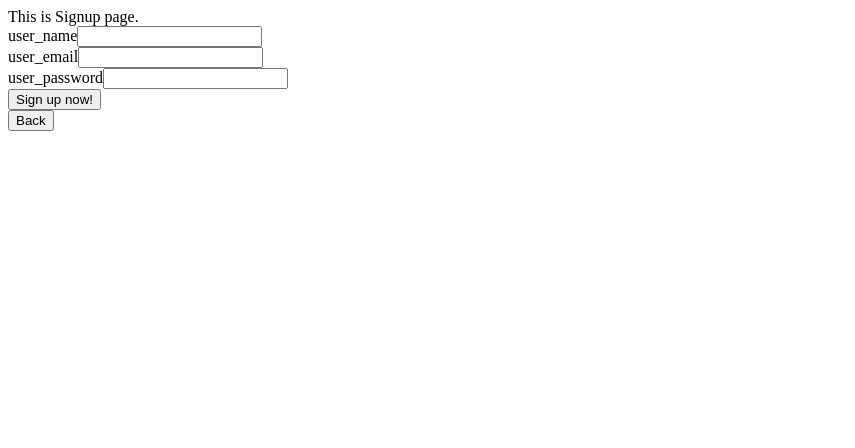
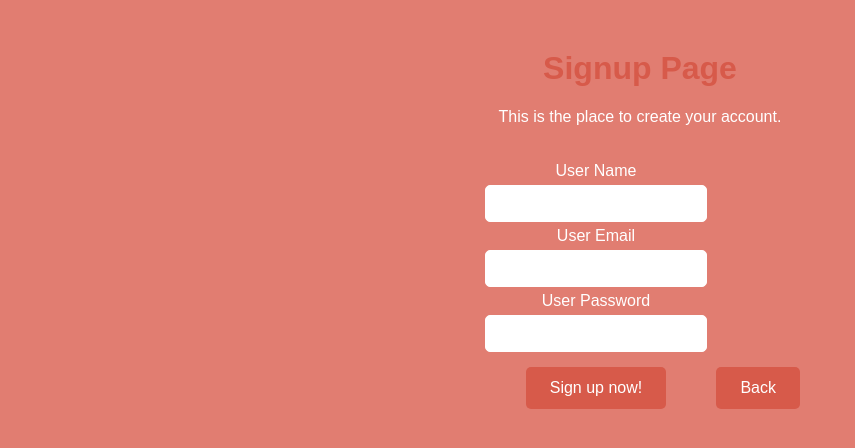
Before and after one commit to Zhu-Lifeng/Cloud-Computing-miniproject, a Python web app: template MainProject/templates/signup.html in a window 1280 px wide. Shown: the top 448 px of the page, without its empty margins (0-855 px from the left). Run offline with Jinja, Linux system fonts and the light colour scheme; the template is opened without the code that fills it, so the values that code supplies are empty.

Commit message:
Update signup.html

```diff
--- a/MainProject/templates/signup.html
+++ b/MainProject/templates/signup.html
@@ -2,17 +2,73 @@
 <html lang="en">
 <head>
     <meta charset="UTF-8">
-    <title>This is signup page</title>
+    <meta name="viewport" content="width=device-width, initial-scale=1.0">
+    <title>Signup Page</title>
+    <style>
+        body {
+            font-family: 'Arial', sans-serif;
+            background-color: #e17d71;
+            color: #FFF;
+            text-align: center;
+            margin: 50px;
+        }
+
+        h1 {
+            color: #D75A4AFF;
+        }
+
+        form {
+            display: inline-block;
+            margin-top: 20px;
+        }
+
+        input {
+            padding: 10px;
+            margin: 5px;
+            width: 200px;
+            border: 1px solid #FFF;
+            border-radius: 5px;
+        }
+
+        button {
+            background-color: #D75A4AFF;
+            color: #FFF;
+            padding: 12px 24px;
+            border: none;
+            border-radius: 5px;
+            cursor: pointer;
+            font-size: 16px;
+            margin-top: 10px;
+            transition: background-color 0.3s ease-in-out;
+        }
+
+        button:hover {
+            background-color: #bb695f;
+        }
+
+        .flash-message {
+            color: #f17465;
+            margin-top: 10px;
+        }
+    </style>
 </head>
+<body>
+    <h1>Signup Page</h1>
+    <p>This is the place to create your account.</p>
 
-<body>
-This is Signup page.<br>
     <form action="/signup" method="post">
-    user_name<input type="text" name="user_name"><br>
-    user_email<input type="email" name="user_email"><br>
-    user_password<input type="password" name="user_password"><br>
+        <label for="user_name">User Name</label><br>
+        <input type="text" name="user_name" required><br>
+
+        <label for="user_email">User Email</label><br>
+        <input type="email" name="user_email" required><br>
+
+        <label for="user_password">User Password</label><br>
+        <input type="password" name="user_password" required><br>
+
         <button type="submit">Sign up now!</button>
     </form>
+
     {% with messages = get_flashed_messages() %}
         {% if messages %}
             {% for message in messages %}
@@ -20,10 +76,9 @@ This is Signup page.<br>
             {% endfor %}
         {% endif %}
     {% endwith %}
+
     <form action="/">
         <button type="submit">Back</button>
     </form>
-
-
 </body>
 </html>
```
Lines whose indentation alone changed are shown as unchanged.
